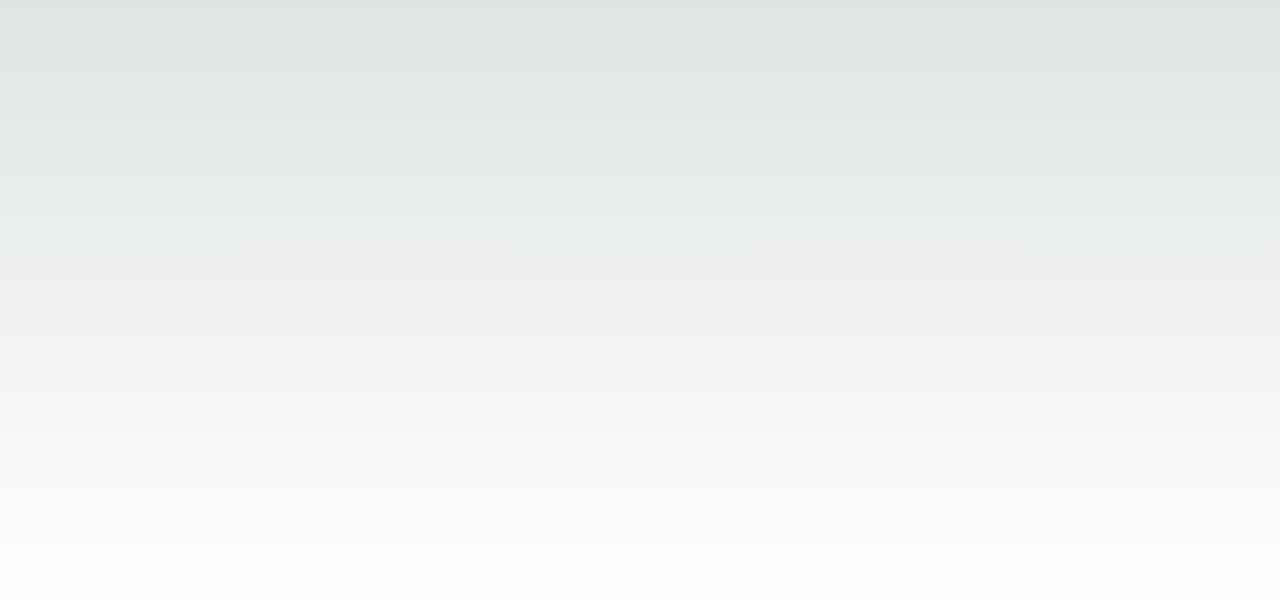
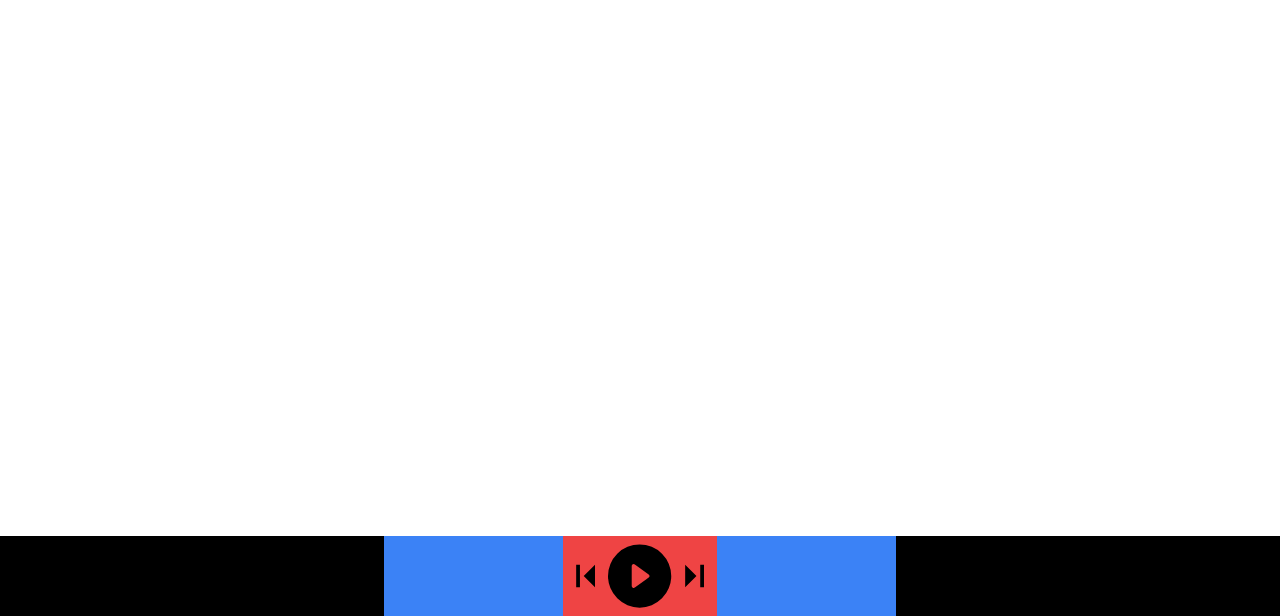
Before and after one commit to MistahSanta/HackUTD, a Next.js app: page / in a window 1280 px wide. Shown: the part 184-800 px from the top of the page. Built offline with nearby package versions, Linux system fonts and the light colour scheme.

Commit message:
playback

```diff
--- /dev/null
+++ b/app/components/Playbar.js
@@ -0,0 +1,30 @@
+"use client";
+
+import {BsFillPlayCircleFill} from 'react-icons/bs'
+import {RiSkipLeftFill} from 'react-icons/ri'
+import {RiSkipRightFill} from 'react-icons/ri'
+
+export default function Playbar() {
+    return (
+        <main className='flex flex-col w-[40vw] bg-blue-500 justify-center items-center'>
+            <div className='flex relative w-[30vw] h-[20vh] lg:w-[12vw] lg:h-[10vh] bg-red-500 justify-between items-center'>
+                <RiSkipLeftFill
+                    size={50}
+                    className='hover:cursor-pointer '
+                    onClick={() => {}} />
+                <BsFillPlayCircleFill
+                    size={70}
+                    className='hover:cursor-pointer'
+                    onClick={ () => {}}
+                    />
+                <RiSkipRightFill
+                    size={50}
+                    className='hover:cursor-pointer'
+                    onClick={() => {}}
+                />
+
+            </div>
+        </main>
+    )
+
+}
--- a/app/globals.css
+++ b/app/globals.css
@@ -1,27 +1,3 @@
 @tailwind base;
 @tailwind components;
 @tailwind utilities;
-
-:root {
-  --foreground-rgb: 0, 0, 0;
-  --background-start-rgb: 214, 219, 220;
-  --background-end-rgb: 255, 255, 255;
-}
-
-@media (prefers-color-scheme: dark) {
-  :root {
-    --foreground-rgb: 255, 255, 255;
-    --background-start-rgb: 0, 0, 0;
-    --background-end-rgb: 0, 0, 0;
-  }
-}
-
-body {
-  color: rgb(var(--foreground-rgb));
-  background: linear-gradient(
-      to bottom,
-      transparent,
-      rgb(var(--background-end-rgb))
-    )
-    rgb(var(--background-start-rgb));
-}
--- a/app/page.js
+++ b/app/page.js
@@ -1,11 +1,13 @@
-import Image from 'next/image'
+
+import Playbar from "./components/Playbar"
 
 export default function Home() {
   return (
-    <main className="flex min-h-screen flex-col items-center justify-between p-24">
-      <div className="z-10 w-full max-w-5xl items-center justify-between font-mono text-sm lg:flex">
+    <main className="flex min-h-screen flex-col p-24 w-full ">
 
-      </div>
+      <footer className="w-full h-[10vh] flex absolute bottom-0 left-0 justify-center bg-black">
+        <Playbar />
+      </footer>
     </main>
   )
 }
--- a/package.json
+++ b/package.json
@@ -16,6 +16,8 @@
     "postcss": "8.4.31",
     "react": "18.2.0",
     "react-dom": "18.2.0",
+    "react-icons": "^4.11.0",
+    "react-logo": "^1.0.15",
     "tailwindcss": "3.3.5"
   }
 }
```
Also changed, not shown: app/components/playbar.js (deleted), 1 other file (tests, documents, lock files or other folders).
